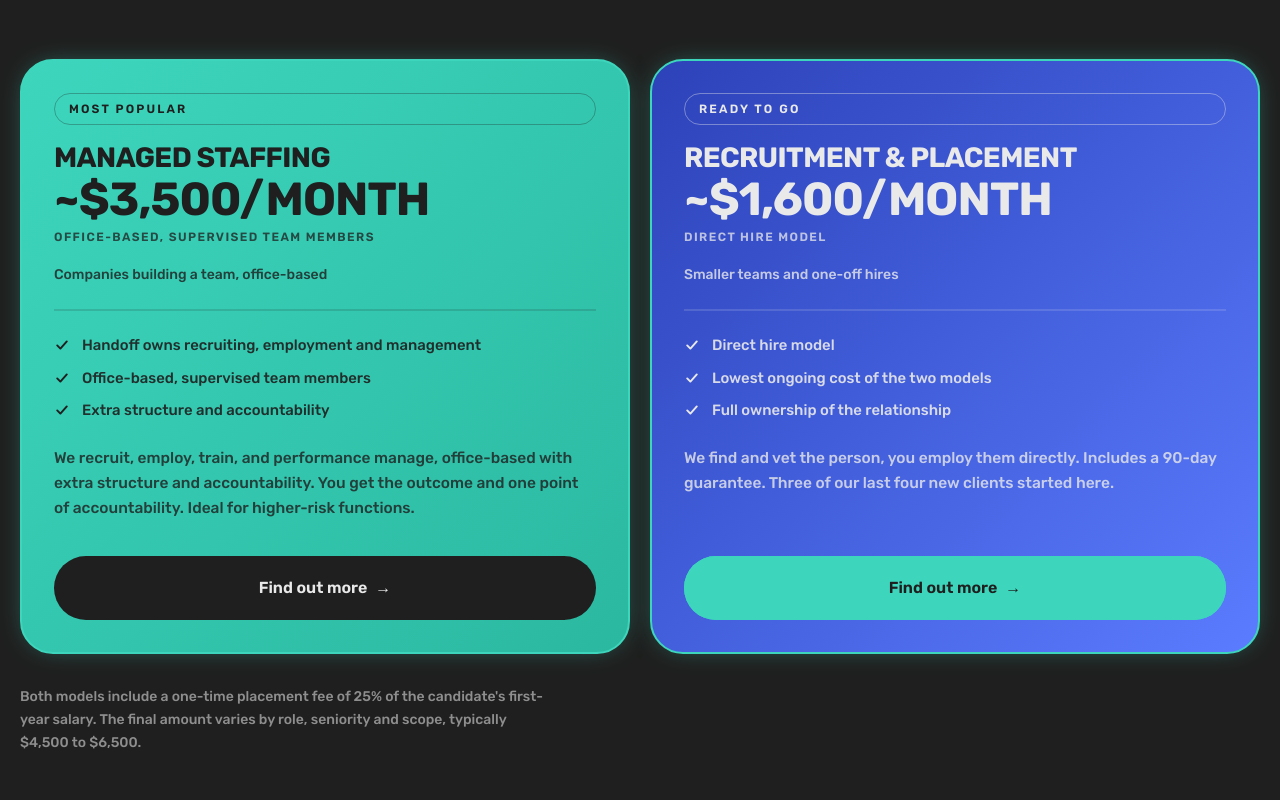
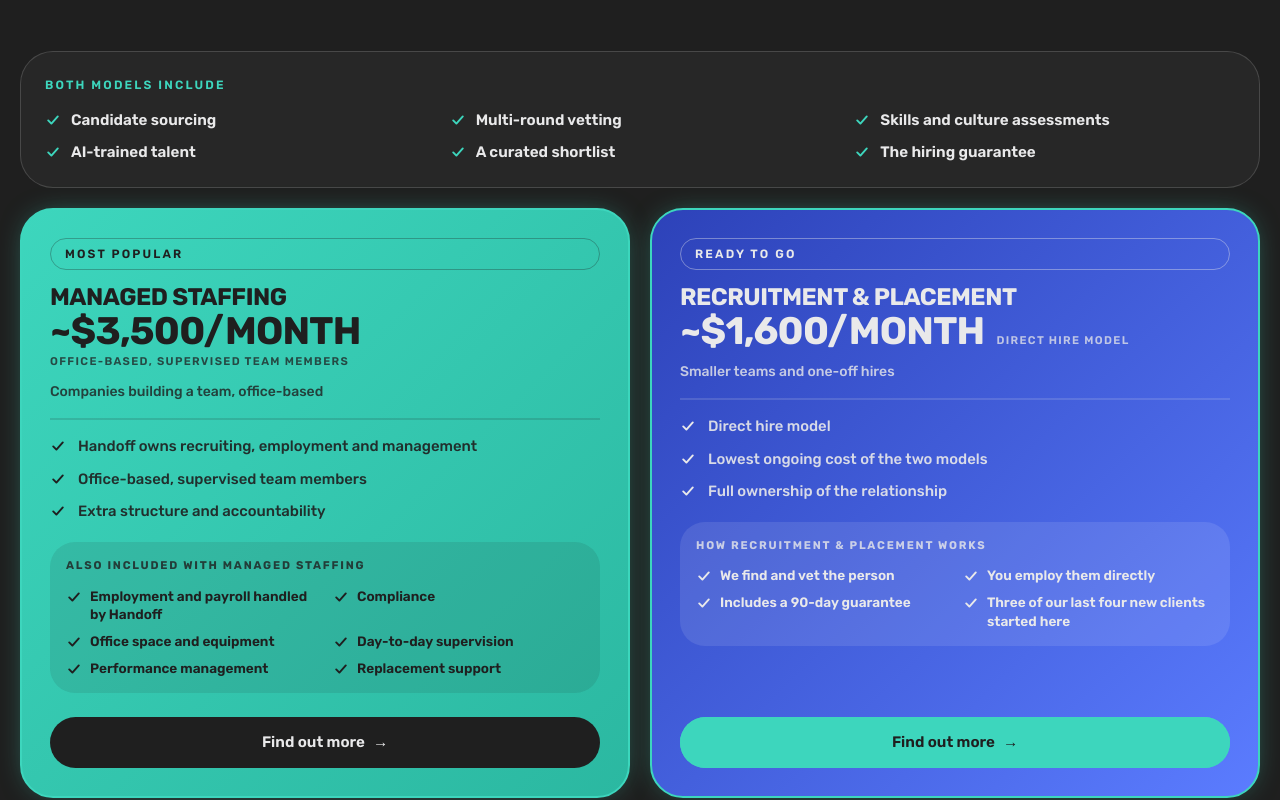
Before and after one commit to Integrated-Go-to-Market-Solutions/Handoff-Sandbox, a Next.js app: page /industries/agencies in a window 1280 px wide. Shown: the part 2630-3430 px from the top of the page. Built offline with nearby package versions, Linux system fonts and the light colour scheme.

Commit message:
Tighten pricing cards and add included-features lists

```diff
--- a/src/app/industries/[slug]/page.tsx
+++ b/src/app/industries/[slug]/page.tsx
@@ -108,7 +108,7 @@
         </div>
       </section>
 
-      <Models />
+      <Models detailed />
       <ClientQuotes />
       <Cta />
     </>
--- a/src/app/page.tsx
+++ b/src/app/page.tsx
@@ -38,7 +38,7 @@
       <Vibes order={[1, 0, 2]} slider />
       <Soul />
       <ClientQuotes />
-      <Models />
+      <Models detailed />
       <Faq />
       <Cta />
     </>
--- a/src/components/sections/models.tsx
+++ b/src/components/sections/models.tsx
@@ -1,24 +1,36 @@
 import { Button, Pill } from "../brand";
 import { Reveal } from "../reveal";
 import { TypedPoints } from "../typed-points";
-import { models, modelsFootnote, site } from "@/lib/content";
+import { models, modelsFootnote, modelsShared, site } from "@/lib/content";
 
 /* Two equally strong gradients with the same cyan outline, so neither
-   option reads as the lesser choice. */
+   option reads as the lesser choice. Each card also carries its own list in
+   the same treatment, so neither reads as "the base plan plus extras". */
 const cardAccents = [
   {
     card: "bg-gradient-to-br from-cyan to-cyan-dim text-ink",
     pill: "!border-ink/30 !text-ink",
+    panel: "bg-ink/10",
     button: "ink" as const,
   },
   {
     card: "bg-gradient-to-br from-royal to-azure text-bone",
     pill: "!border-bone/40 !text-bone",
+    panel: "bg-white/10",
     button: "cyan" as const,
   },
 ] as const;
 
-export function Models() {
+function Check({ className = "" }: { className?: string }) {
+  return (
+    <svg viewBox="0 0 20 20" className={`mt-0.5 h-4 w-4 shrink-0 ${className}`} aria-hidden="true">
+      <path d="M4 10.5l4 4 8-9" fill="none" stroke="currentColor" strokeWidth="2.4" strokeLinecap="round" strokeLinejoin="round" />
+    </svg>
+  );
+}
+
+/** The earlier single-list cards, kept as the default so /v2 is unchanged. */
+function ClassicModels() {
   return (
     <section id="models" className="relative overflow-hidden bg-ink section-py-hero text-bone">
       <div className="shell relative">
@@ -37,42 +49,110 @@
           {models.map((model, i) => {
             const accent = cardAccents[i % cardAccents.length];
             return (
+              <Reveal key={model.name} delay={i * 110}>
+                <article
+                  className={`flex h-full flex-col rounded-[var(--radius-card)] border-2 border-cyan p-8 shadow-[0_0_28px_-10px_rgba(61,214,189,0.6)] transition-all duration-500 hover:-translate-y-1.5 hover:shadow-[0_0_36px_-6px_rgba(61,214,189,0.75)] ${accent.card}`}
+                >
+                  <Pill tone="outline" className={accent.pill}>
+                    {model.tag}
+                  </Pill>
+                  <h3 className="display mt-5 text-2xl md:text-[1.75rem]">{model.name.replace("-", "‑")}</h3>
+                  <p className="display mt-2 text-[clamp(2.2rem,4vw,2.9rem)] leading-none">{model.price}</p>
+                  <p className="mt-2 text-xs font-semibold uppercase tracking-[0.12em] opacity-75">{model.terms}</p>
+                  <p className="mt-5 text-sm font-medium opacity-80">{model.forWho}</p>
+                  <div className="mt-6 border-t-2 border-current/15 pt-6">
+                    <TypedPoints points={model.points} />
+                  </div>
+                  <p className="mb-9 mt-6 text-[0.97rem] leading-relaxed opacity-80">{model.copy}</p>
+                  <Button href={site.bookCall} variant={accent.button} size="lg" className="mt-auto w-full">
+                    Find out more
+                  </Button>
+                </article>
+              </Reveal>
+            );
+          })}
+        </div>
+
+        <Reveal delay={models.length * 110} className="mt-8">
+          <p className="max-w-[58ch] text-sm leading-relaxed text-bone/55">{modelsFootnote}</p>
+        </Reveal>
+      </div>
+    </section>
+  );
+}
+
+/** `detailed`: tighter cards plus the shared and per-model inclusion lists. */
+export function Models({ detailed = false }: { detailed?: boolean } = {}) {
+  if (!detailed) return <ClassicModels />;
+  return (
+    <section id="models" className="relative overflow-hidden bg-ink section-py-hero text-bone">
+      <div className="shell relative">
+        <Reveal className="max-w-3xl">
+          <h2 className="display mt-5 text-[clamp(2.1rem,4.8vw,3.7rem)]">
+            Two ways to work together
+          </h2>
+          <p className="mt-6 max-w-[58ch] text-lg leading-relaxed text-bone/70">
+            Start with the level of ownership that fits your team. Managed
+            Staffing is the full-service path, and Recruitment & Placement is
+            the simplest way to make one great hire.
+          </p>
+        </Reveal>
+
+        <Reveal className="mt-12 rounded-[var(--radius-card)] border border-white/15 bg-white/[0.04] p-5 md:p-6">
+          <p className="eyebrow text-[0.72rem] tracking-[0.2em] text-cyan">{modelsShared.label}</p>
+          <ul className="mt-4 grid grid-cols-1 gap-x-6 gap-y-2.5 sm:grid-cols-2 lg:grid-cols-3">
+            {modelsShared.items.map((item) => (
+              <li key={item} className="flex gap-2.5 text-sm font-semibold text-bone md:text-[0.95rem]">
+                <Check className="text-cyan" />
+                {item}
+              </li>
+            ))}
+          </ul>
+        </Reveal>
+
+        <div className="mt-5 grid gap-5 lg:grid-cols-2">
+          {models.map((model, i) => {
+            const accent = cardAccents[i % cardAccents.length];
+            return (
             <Reveal key={model.name} delay={i * 110}>
               <article
-                className={`flex h-full flex-col rounded-[var(--radius-card)] border-2 border-cyan p-8 shadow-[0_0_28px_-10px_rgba(61,214,189,0.6)] transition-all duration-500 hover:-translate-y-1.5 hover:shadow-[0_0_36px_-6px_rgba(61,214,189,0.75)] ${accent.card}`}
+                className={`flex h-full flex-col rounded-[var(--radius-card)] border-2 border-cyan p-6 shadow-[0_0_28px_-10px_rgba(61,214,189,0.6)] transition-all duration-500 hover:-translate-y-1 hover:shadow-[0_0_36px_-6px_rgba(61,214,189,0.75)] md:p-7 ${accent.card}`}
               >
                 <Pill tone="outline" className={accent.pill}>
                   {model.tag}
                 </Pill>
 
-                <h3 className="display mt-5 text-2xl md:text-[1.75rem]">
+                <h3 className="display mt-4 text-xl md:text-2xl">
                   {model.name.replace("-", "‑")}
                 </h3>
-                <p className="display mt-2 text-[clamp(2.2rem,4vw,2.9rem)] leading-none">
-                  {model.price}
-                </p>
-                <p className="mt-2 text-xs font-semibold uppercase tracking-[0.12em] opacity-75">
-                  {model.terms}
-                </p>
+                <div className="mt-1.5 flex flex-wrap items-baseline gap-x-3 gap-y-1">
+                  <p className="display text-[clamp(1.9rem,3.4vw,2.4rem)] leading-none">{model.price}</p>
+                  <p className="text-[0.7rem] font-semibold uppercase tracking-[0.12em] opacity-75">
+                    {model.terms}
+                  </p>
+                </div>
 
-                <p className="mt-5 text-sm font-medium opacity-80">
-                  {model.forWho}
-                </p>
+                <p className="mt-3 text-sm font-medium opacity-80">{model.forWho}</p>
 
-                <div className="mt-6 border-t-2 border-current/15 pt-6">
+                <div className="mt-4 border-t-2 border-current/15 pt-4">
                   <TypedPoints points={model.points} />
                 </div>
 
-                <p className="mb-9 mt-6 text-[0.97rem] leading-relaxed opacity-80">
-                  {model.copy}
-                </p>
+                <div className={`mb-6 mt-5 rounded-[calc(var(--radius-card)-8px)] p-4 ${accent.panel}`}>
+                  <p className="text-[0.7rem] font-bold uppercase tracking-[0.16em] opacity-80">
+                    {model.extrasLabel}
+                  </p>
+                  <ul className="mt-3 grid gap-x-4 gap-y-2 sm:grid-cols-2">
+                    {model.extras.map((item) => (
+                      <li key={item} className="flex gap-2 text-[0.85rem] font-semibold leading-snug">
+                        <Check />
+                        {item}
+                      </li>
+                    ))}
+                  </ul>
+                </div>
 
-                <Button
-                  href={site.bookCall}
-                  variant={accent.button}
-                  size="lg"
-                  className="mt-auto w-full"
-                >
+                <Button href={site.bookCall} variant={accent.button} className="mt-auto w-full">
                   Find out more
                 </Button>
               </article>
@@ -81,7 +161,7 @@
           })}
         </div>
 
-        <Reveal delay={models.length * 110} className="mt-8">
+        <Reveal delay={models.length * 110} className="mt-6">
           <p className="max-w-[58ch] text-sm leading-relaxed text-bone/55">
             {modelsFootnote}
           </p>
--- a/src/lib/content.ts
+++ b/src/lib/content.ts
@@ -196,6 +196,16 @@
       "Office-based, supervised team members",
       "Extra structure and accountability",
     ],
+    /** PLACEHOLDER copy pending client approval. */
+    extrasLabel: "Also included with Managed Staffing",
+    extras: [
+      "Employment and payroll handled by Handoff",
+      "Compliance",
+      "Office space and equipment",
+      "Day-to-day supervision",
+      "Performance management",
+      "Replacement support",
+    ],
     featured: true,
   },
   {
@@ -210,9 +220,30 @@
       "Lowest ongoing cost of the two models",
       "Full ownership of the relationship",
     ],
+    /** The existing card copy, split into points (no new claims). */
+    extrasLabel: "How Recruitment & Placement works",
+    extras: [
+      "We find and vet the person",
+      "You employ them directly",
+      "Includes a 90-day guarantee",
+      "Three of our last four new clients started here",
+    ],
     featured: false,
   },
 ];
+
+/** PLACEHOLDER copy pending client approval: what both models share. */
+export const modelsShared = {
+  label: "Both models include",
+  items: [
+    "Candidate sourcing",
+    "Multi-round vetting",
+    "Skills and culture assessments",
+    "AI-trained talent",
+    "A curated shortlist",
+    "The hiring guarantee",
+  ],
+};
 
 /**
  * Shown once beneath the two cards, not repeated per-card: both models
```
Also changed, not shown: 1 other file (tests, documents, lock files or other folders).
